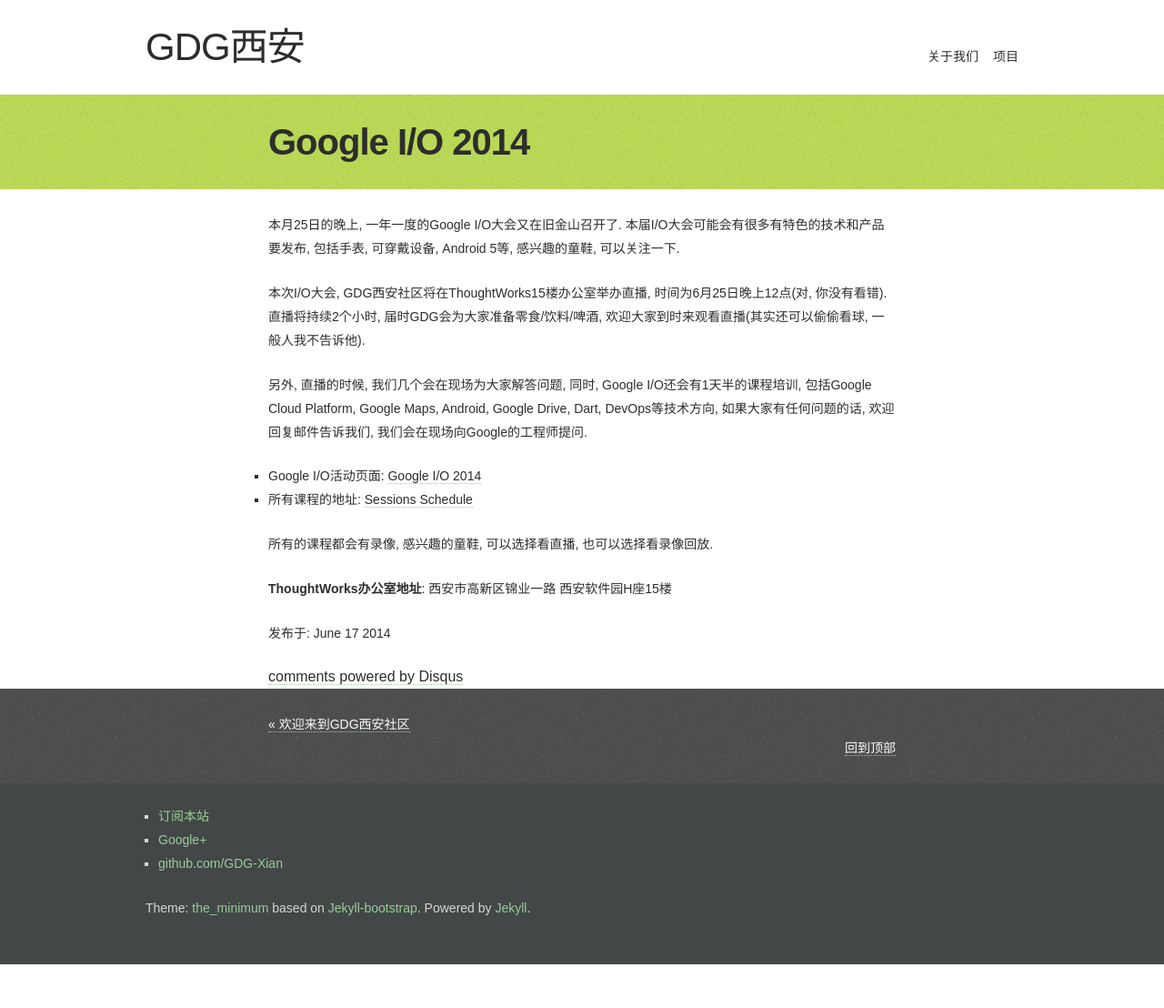
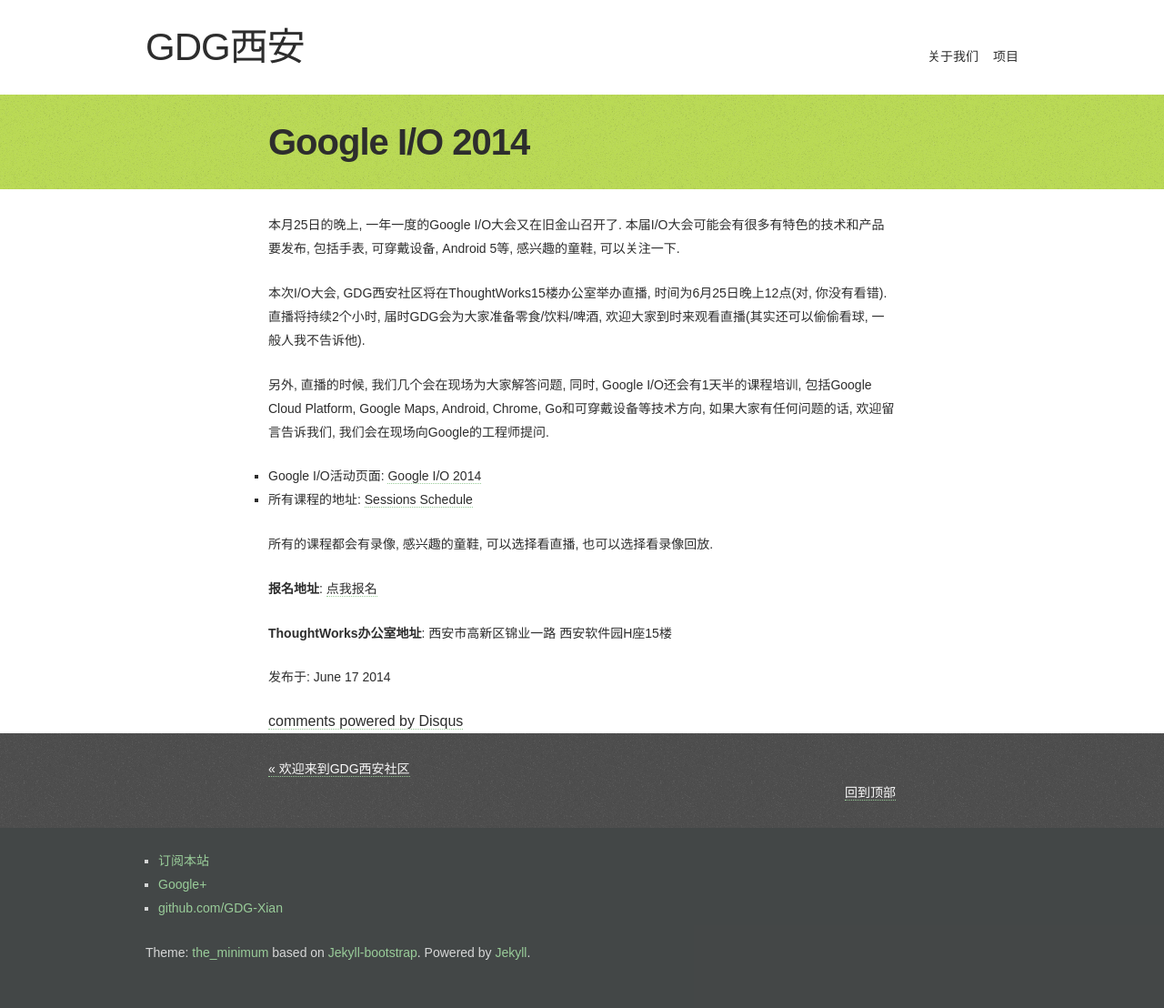
Before and after one commit to yitong-ovo/GDG-Xian.github.io, a Jekyll site: the page built from _posts/2014-06-17-google-io-2014.md, in a window 1280 px wide. Shown: the whole page at 91% size. Built offline with Jekyll 4.4.1, drawn with Linux system fonts in a browser that asks for light colours; comment, search, counter and statistics services are not loaded; before the commit the page ends 1060 px from its top, so only the background shows below that.

Commit message:
修改Google i/o文章

```diff
--- a/_posts/2014-06-17-google-io-2014.md
+++ b/_posts/2014-06-17-google-io-2014.md
@@ -7,11 +7,13 @@
 
 本次I/O大会, GDG西安社区将在ThoughtWorks15楼办公室举办直播, 时间为6月25日晚上12点(对, 你没有看错). 直播将持续2个小时, 届时GDG会为大家准备零食/饮料/啤酒, 欢迎大家到时来观看直播(其实还可以偷偷看球, 一般人我不告诉他).
 
-另外, 直播的时候, 我们几个会在现场为大家解答问题, 同时, Google I/O还会有1天半的课程培训, 包括Google Cloud Platform, Google Maps, Android, Google Drive, Dart, DevOps等技术方向, 如果大家有任何问题的话, 欢迎回复邮件告诉我们, 我们会在现场向Google的工程师提问.
+另外, 直播的时候, 我们几个会在现场为大家解答问题, 同时, Google I/O还会有1天半的课程培训, 包括Google Cloud Platform, Google Maps, Android, Chrome, Go和可穿戴设备等技术方向, 如果大家有任何问题的话, 欢迎留言告诉我们, 我们会在现场向Google的工程师提问.
 
 * Google I/O活动页面: [Google I/O 2014](https://www.google.com/events/io?utm_source=devsite&utm_campaign=hpp&utm_medium=hpp)
 * 所有课程的地址: [Sessions Schedule](https://www.google.com/events/io/schedule)
 
 所有的课程都会有录像, 感兴趣的童鞋, 可以选择看直播, 也可以选择看录像回放.
 
+**报名地址**: [点我报名](https://jinshuju.net/f/eOIcjW)
+
 **ThoughtWorks办公室地址**: 西安市高新区锦业一路 西安软件园H座15楼
```
